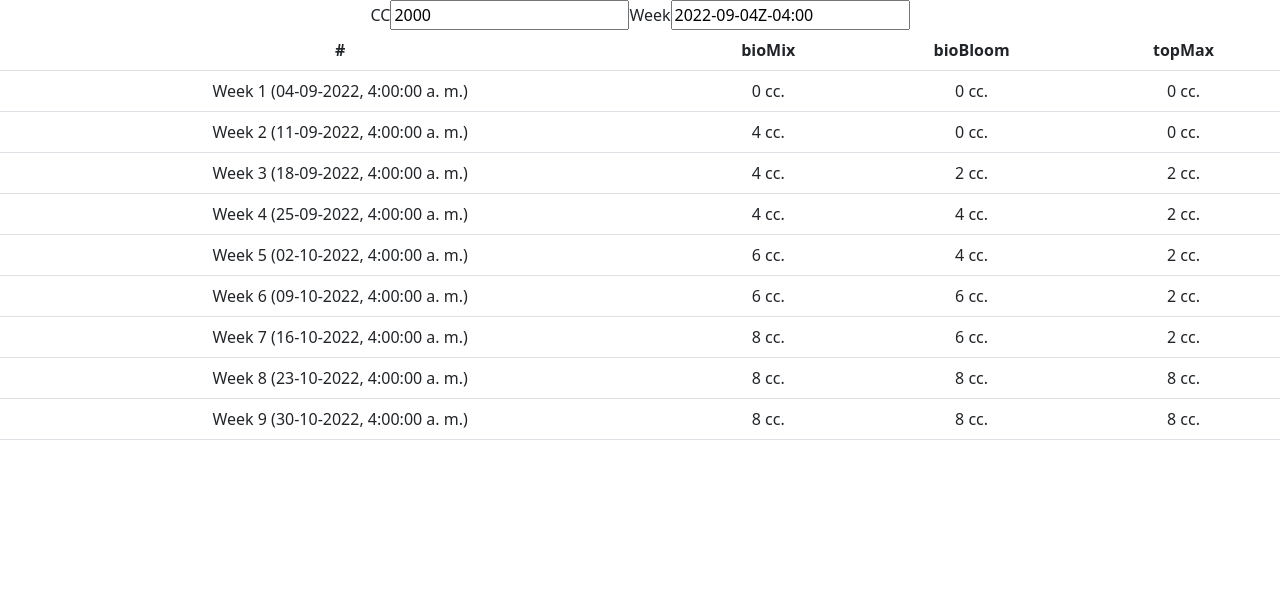
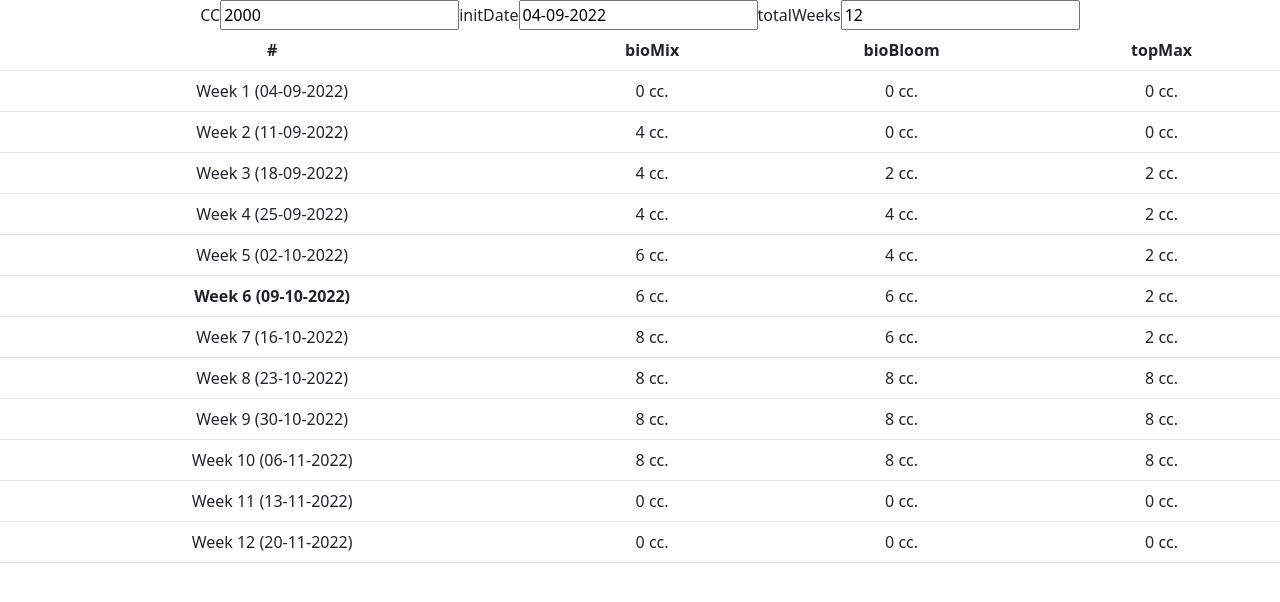
Before and after one commit to abelorian/biobizz-calculadora, a React (Create React App) app: page / in a window 1280 px wide. Shown: the top 602 px of the page. Built offline with nearby package versions, Linux system fonts and the light colour scheme.

Commit message:
Add: moments

```diff
--- a/package.json
+++ b/package.json
@@ -8,6 +8,7 @@
     "@testing-library/react": "^13.4.0",
     "@testing-library/user-event": "^13.5.0",
     "bootstrap": "^5.2.2",
+    "moment": "^2.29.4",
     "react": "^18.2.0",
     "react-dom": "^18.2.0",
     "react-scripts": "5.0.1",
--- a/src/Calculator.js
+++ b/src/Calculator.js
@@ -1,19 +1,24 @@
 import { useState } from 'react';
+import moment from 'moment';
 
 function Calculator() {
-  const [initDate, setInitDate] = useState('2022-09-04Z-04:00');
+  const [initDate, setInitDate] = useState('04-09-2022');
   const [cc, setCc] = useState(2000);
-  const [week, setWeek] = useState(2);
+  const [totalWeeks, setTotalWeeks] = useState(12);
   const bioMix = [0, 2, 2, 2, 3, 3, 4, 4, 4, 4, 0, 0];
   const bioBloom = [0, 0, 1, 2, 2, 3, 3, 4, 4, 4, 0, 0];
   const topMax = [0, 0, 1, 1, 1, 1, 1, 4, 4, 4, 0, 0];
-  const fem = 12;
-  const auto = 9;
+
+  const style = {
+    fontWeight: 'bold',
+  }
 
   function addWeek(i) {
-    let thisWeek = new Date(initDate);
-    const date = thisWeek.setDate(thisWeek.getDate() + (i * 7));
-    return new Date(date).toLocaleString('es-CL');
+    return moment(initDate, 'DD-MM-YYYY').add(i, 'week');
+  }
+
+  function currentWeek(i) {
+    return moment().isBetween(addWeek(i), addWeek(i).endOf('week'));
   }
 
   return (
@@ -22,8 +27,11 @@ function Calculator() {
         <label>CC</label>
         <input type="text" onChange={ (e) => { setCc(e.target.value); } } defaultValue={cc} />
 
-        <label>Week</label>
+        <label>initDate</label>
         <input type="text" onChange={ (e) => { setInitDate(e.target.value); } } defaultValue={initDate} />
+
+        <label>totalWeeks</label>
+        <input type="number" onChange={ (e) => { setTotalWeeks(Math.min(12, parseInt(e.target.value))); } } defaultValue={totalWeeks} />
       </form>
       <div>
         <table className="table">
@@ -36,9 +44,9 @@ function Calculator() {
             </tr>
           </thead>
           <tbody>
-            { [...Array(auto)].map((value, i) => (
+            { [...Array(totalWeeks)].map((value, i) => (
               <tr key={i}>
-                <td>Week {i + 1} ({addWeek(i)})</td>
+                <td style={ currentWeek(i) ? style : {} }>Week {i + 1} ({ addWeek(i).format('DD-MM-YYYY') })</td>
                 <td>{(bioMix[i] * cc) / 1000} cc.</td>
                 <td>{(bioBloom[i] * cc) / 1000} cc.</td>
                 <td>{(topMax[i] * cc) / 1000} cc.</td>
```
Also changed, not shown: 1 other file (tests, documents, lock files or other folders).
